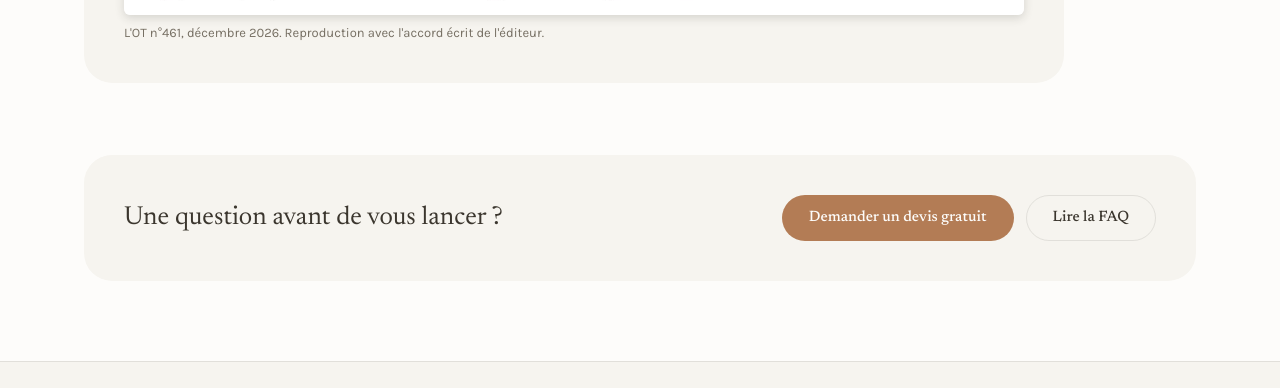
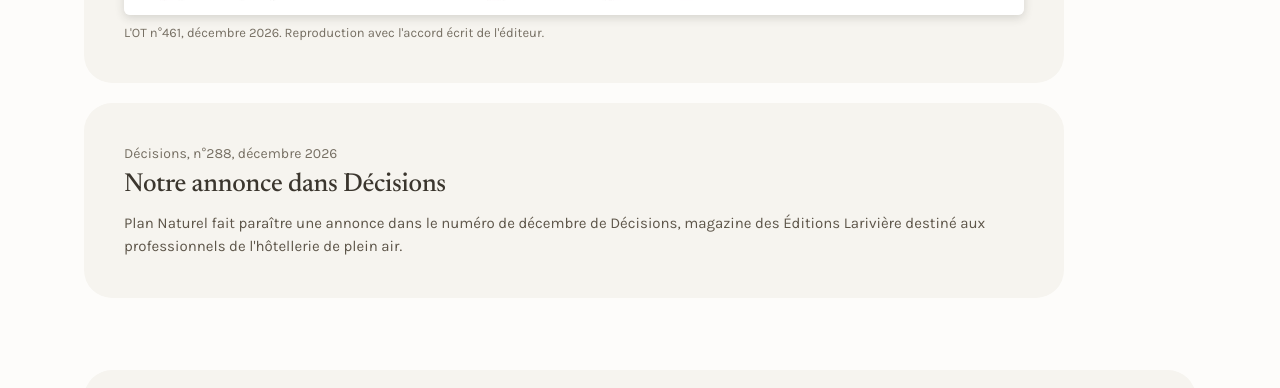
Before and after one commit to PereNoel-site/plan-naturel, a plain HTML site: page a-propos.html in a window 1280 px wide. Shown: the part 2636-3024 px from the top of the page. Drawn offline with Linux system fonts and the light colour scheme.

Commit message:
Mention de l'annonce dans Décisions n°288 (accueil et à propos)
Co-Authored-By: Claude Sonnet 5.5 <noreply@anthropic.com>
Claude-Session: https://claude.ai/code/session_01Gx6eXMjiYERmsFEfwH2ts9

```diff
--- a/a-propos.html
+++ b/a-propos.html
@@ -367,6 +367,11 @@
       <p style="margin: 0; color: var(--color-neutral-800);">Le magazine des professionnels de l'hôtellerie de plein air présente notre travail : des plans illustrés sur mesure, dessinés à partir du terrain réel, avec une option aquarelle, gouache ou crayon réalisée à la main. Merci à Hugues Pajotin, président-directeur général d'Edicamp, l'éditeur du magazine. <a href="https://www.ot-campings.com/" target="_blank" rel="noopener">Découvrir L'OT</a>.</p>
       <figure style="margin: 24px 0 0;"><img loading="lazy" decoding="async" src="assets/article-lot-461-plan-naturel.jpg" alt="Article Plan Naturel soigne vos plans de camping, L'OT n°461, décembre 2026" width="1190" height="883" style="width: 100%; height: auto; border-radius: 6px; box-shadow: var(--shadow-md);"><figcaption style="font-size: 13px; color: var(--color-neutral-700); margin-top: 8px;">L'OT n°461, décembre 2026. Reproduction avec l'accord écrit de l'éditeur.</figcaption></figure>
     </article>
+    <article style="margin-top: 20px; background: var(--color-surface); border-radius: var(--radius-lg); padding: clamp(24px, 4vw, 40px); max-width: 980px;">
+      <p style="margin: 0 0 6px; font-size: 14px; color: var(--color-neutral-700);">Décisions, n°288, décembre 2026</p>
+      <h3 style="font-size: clamp(20px, 2.2vw, 26px); margin: 0 0 12px;">Notre annonce dans Décisions</h3>
+      <p style="margin: 0; color: var(--color-neutral-800);">Plan Naturel fait paraître une annonce dans le numéro de décembre de Décisions, magazine des Éditions Larivière destiné aux professionnels de l'hôtellerie de plein air.</p>
+    </article>
   </section>
 
   <div style="height: 72px;"></div>
```
Also changed, not shown: index.html (+4 -0 lines).
